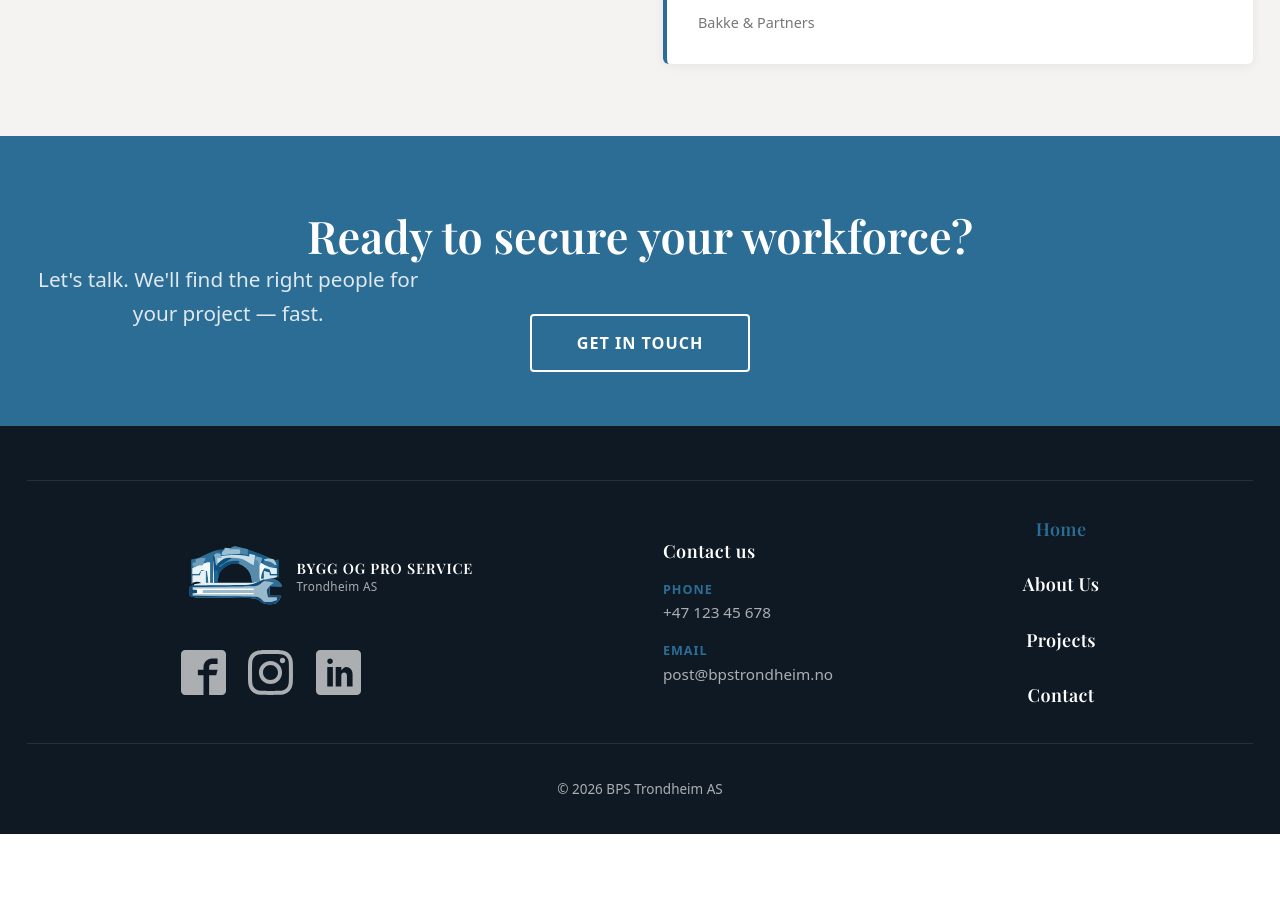
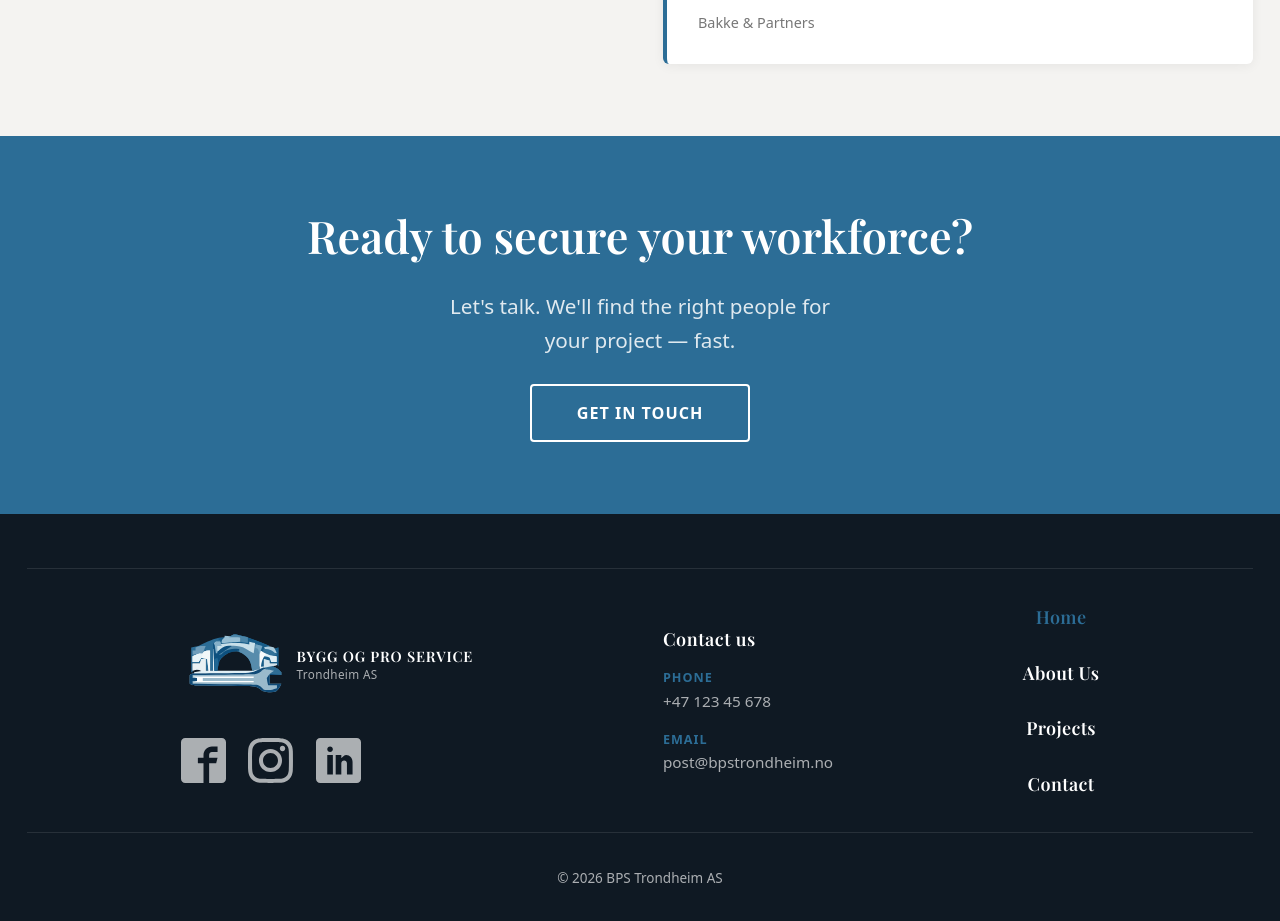
Before and after one commit to mmalicki-dev/bpstrondheimas, a React (Vite) app: page / in a window 1280 px wide. Shown: the part 3780-4701 px from the top of the page. Before the commit the page ends 4614 px from the top, so only its background shows below. Built offline with nearby package versions, Linux system fonts and the light colour scheme.

Commit message:
CTA Banner uses Content LAyout properly.

```diff
--- a/src/components/Organisms/CTABanner/CTABanner.module.css
+++ b/src/components/Organisms/CTABanner/CTABanner.module.css
@@ -1,11 +1,14 @@
 .banner {
+  background-color: var(--brand);
+}
+
+.container {
   display: flex;
   flex-direction: column;
   align-items: center;
   text-align: center;
   gap: 1.5rem;
   padding: 4rem 0;
-  background-color: var(--brand);
   color: var(--white);
 }
 
@@ -33,7 +36,9 @@
   border-radius: 4px;
   letter-spacing: 0.06em;
   text-transform: uppercase;
-  transition: background-color 0.2s ease, color 0.2s ease;
+  transition:
+    background-color 0.2s ease,
+    color 0.2s ease;
   cursor: pointer;
 }
 
--- a/src/components/Organisms/CTABanner/CTABanner.tsx
+++ b/src/components/Organisms/CTABanner/CTABanner.tsx
@@ -6,9 +6,15 @@ const CTABanner = () => {
   return (
     <section className={styles.banner}>
       <ContentLayout>
-        <h2 className={styles.heading}>Ready to secure your workforce?</h2>
-        <p className={styles.sub}>Let's talk. We'll find the right people for your project — fast.</p>
-        <Link to="/contact" className={styles.cta}>Get in touch</Link>
+        <div className={styles.container}>
+          <h2 className={styles.heading}>Ready to secure your workforce?</h2>
+          <p className={styles.sub}>
+            Let's talk. We'll find the right people for your project — fast.
+          </p>
+          <Link to="/contact" className={styles.cta}>
+            Get in touch
+          </Link>
+        </div>
       </ContentLayout>
     </section>
   );
```
